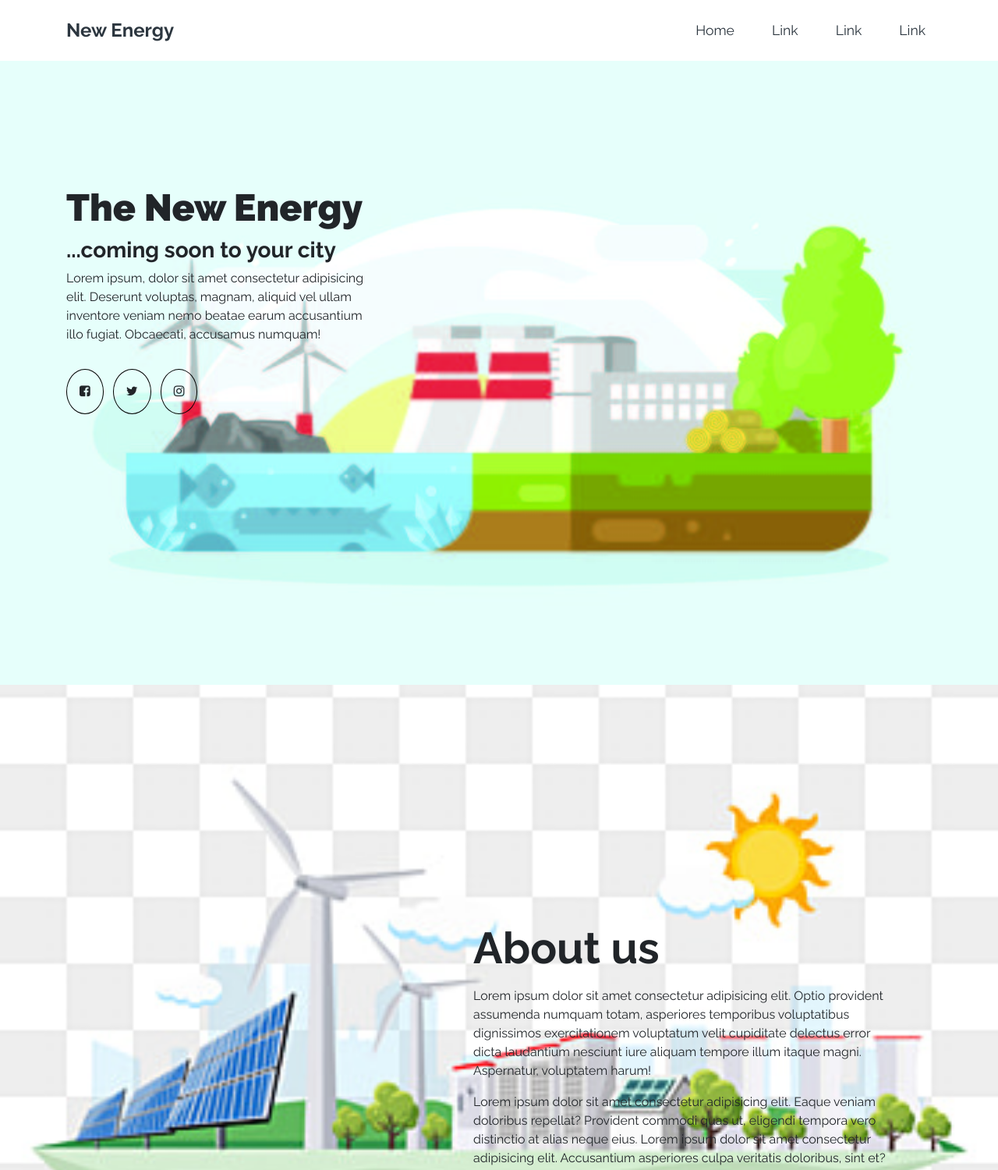
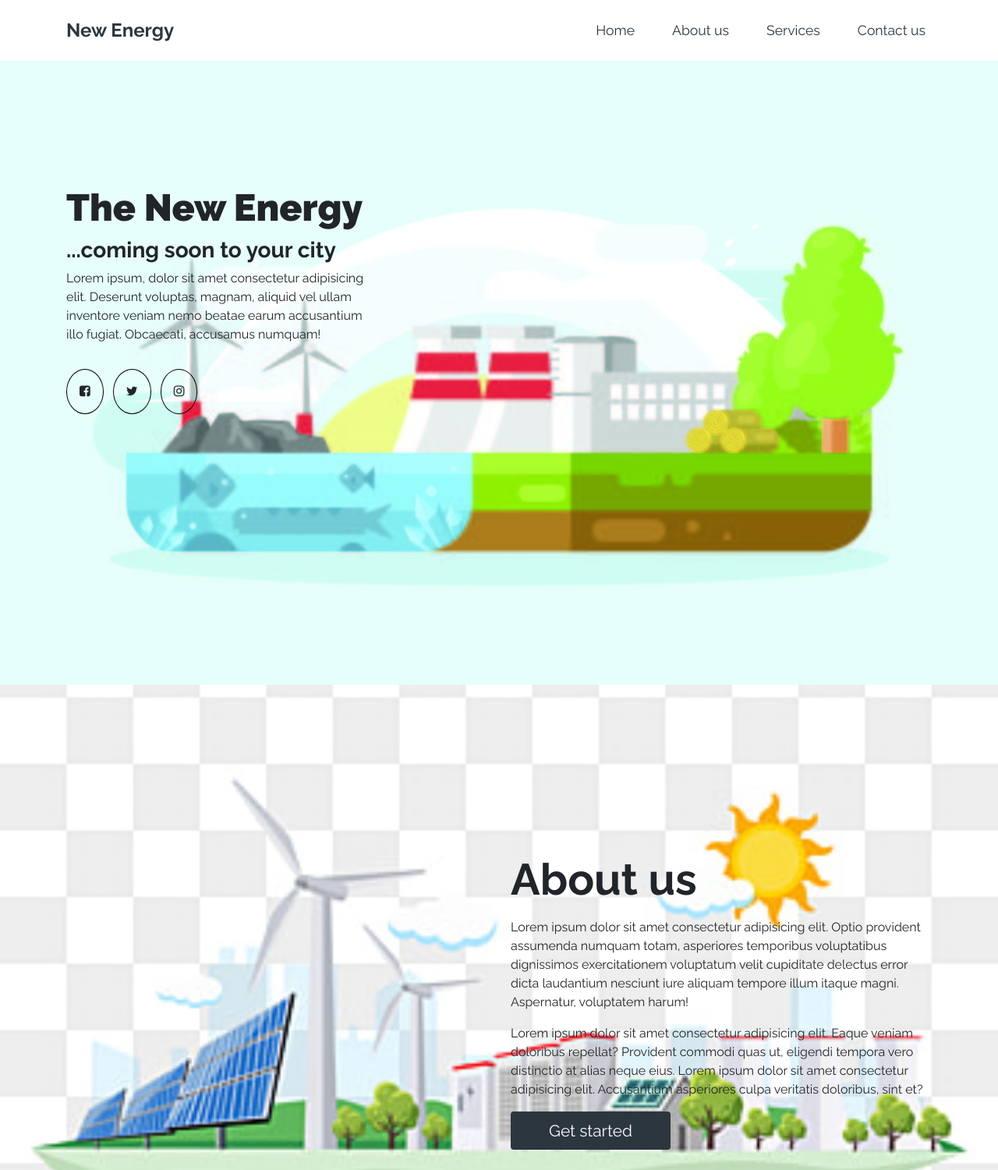
Before and after one commit to Gauhar0404/new-energy-service, a plain HTML site: page index.html in a window 1280 px wide. Shown: the top 1500 px of the page at 78% size. Drawn offline with nearby package versions, Linux system fonts and the light colour scheme.

Commit message:
added changes on nav-item and on about section

```diff
--- a/index.html
+++ b/index.html
@@ -46,13 +46,13 @@
               >
             </li>
             <li class="nav-item mx-3">
-              <a class="nav-link" href="#">Link</a>
+              <a class="nav-link" href="#">About us</a>
             </li>
             <li class="nav-item mx-3">
-              <a class="nav-link" href="#">Link</a>
+              <a class="nav-link" href="#">Services</a>
             </li>
             <li class="nav-item ml-3">
-              <a class="nav-link" href="#">Link</a>
+              <a class="nav-link" href="#">Contact us</a>
             </li>
           </ul>
         </div>
@@ -97,10 +97,10 @@
     </section>
 
     <!--About us-->
-    <section class="about mb-5 py-5">
+    <section class="about py-5">
       <div class="container">
-        <div class="mt-5 pt-3 row justify-content-end">
-          <div class="col-md-6 py-5 m-5">
+        <div class="mt-2 pt-3 row justify-content-end">
+          <div class="col-md-6 py-5 mb-15">
             <h2 class="mt-5 pt-5 section-heading">About us</h2>
             <p class="my-3">
               Lorem ipsum dolor sit amet consectetur adipisicing elit. Optio
```
